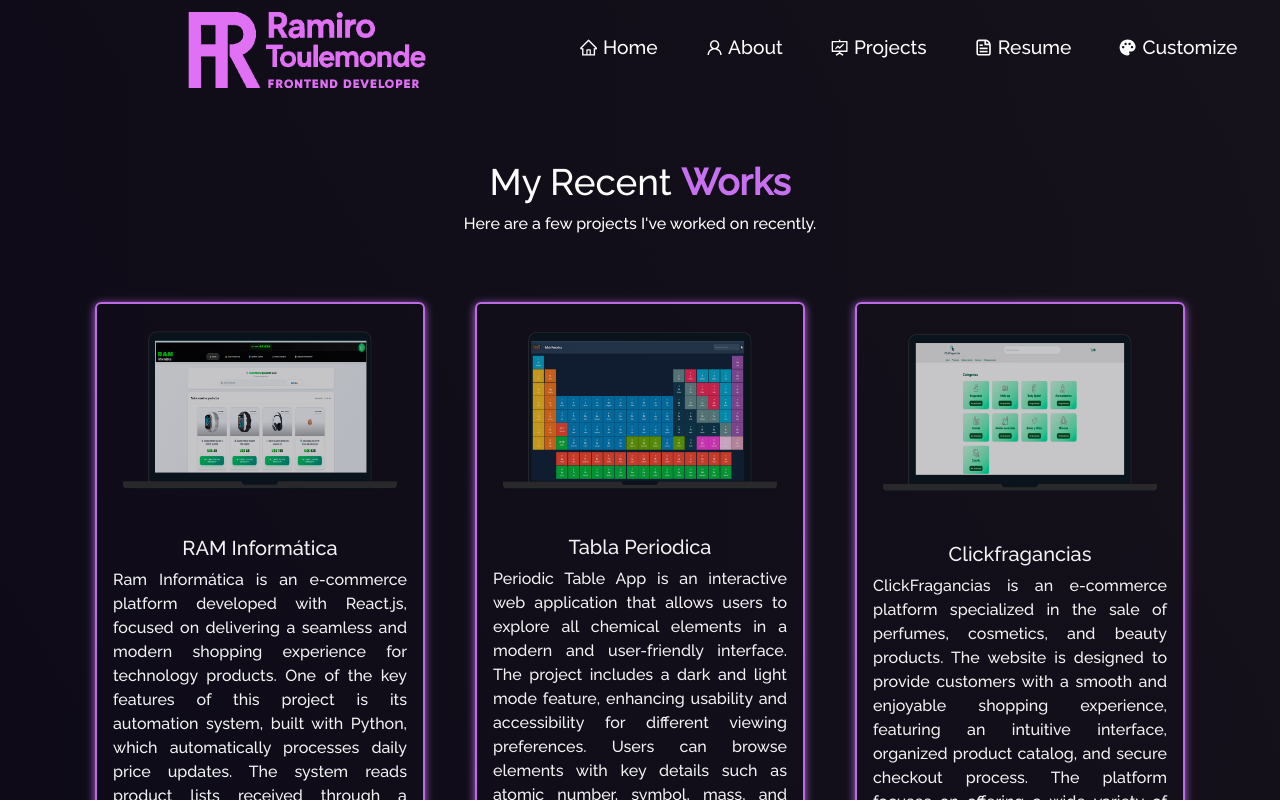
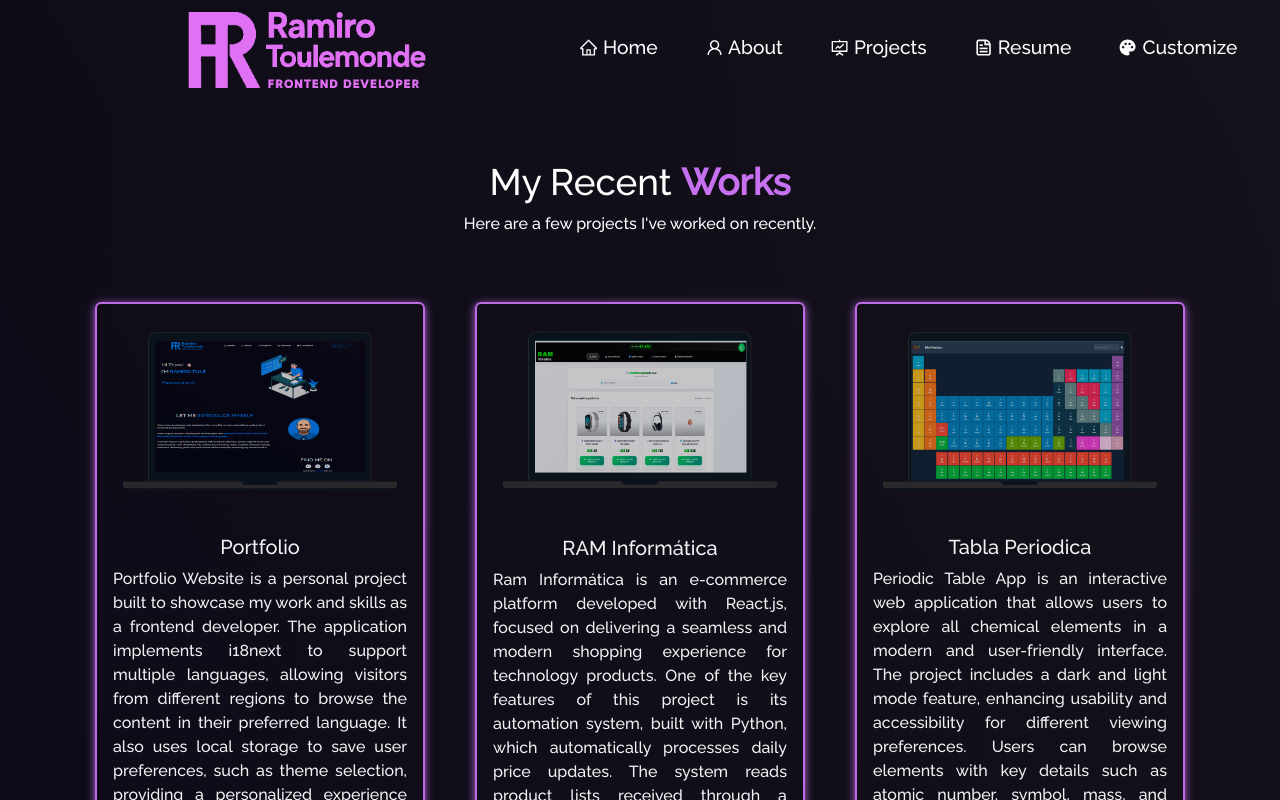
Before and after one commit to ramirotule/portfolio, a React (Vite) app: page /project in a window 1280 px wide. Shown: the top 800 px of the page. Built offline with nearby package versions, Linux system fonts and the light colour scheme.

Commit message:
adding portfolio project

```diff
--- a/public/locales/en/translation.json
+++ b/public/locales/en/translation.json
@@ -100,6 +100,10 @@
     "alkila": {
       "title": "Alkila",
       "description": "Alkila is a web platform designed to make property rentals more accessible for people in my city. The application allows users to search and explore available rentals with customizable filters, such as price range, number of rooms, property type, and more. The goal of Alkila is to simplify the process of finding a home by offering an intuitive interface, smart search options, and real-time listings. With a focus on usability and performance, the platform provides a modern solution for connecting property owners and renters, making the local housing market more transparent and efficient."
+    },
+    "portfolio": {
+      "title": "Portfolio",
+      "description": "Portfolio Website is a personal project built to showcase my work and skills as a frontend developer. The application implements i18next to support multiple languages, allowing visitors from different regions to browse the content in their preferred language. It also uses local storage to save user preferences, such as theme selection, providing a personalized experience every time they visit. With a fully mobile-friendly design, the site adapts seamlessly to any screen size, ensuring accessibility and usability across devices. This project reflects my focus on internationalization, user experience, and responsive design, while serving as a central hub to present my projects and professional profile."
     }
   },
   "resume": {
--- a/public/locales/es/translation.json
+++ b/public/locales/es/translation.json
@@ -96,6 +96,10 @@
     "alkila": {
       "title": "Alkila",
       "description": "Alkila es una plataforma web diseñada para hacer más accesibles los alquileres de propiedades para las personas de mi ciudad. La aplicación permite a los usuarios buscar y explorar alquileres disponibles con filtros personalizables, como rango de precios, número de habitaciones, tipo de propiedad y más. El objetivo de Alkila es simplificar el proceso de encontrar un hogar ofreciendo una interfaz intuitiva, opciones de búsqueda inteligentes y listados en tiempo real. Con un enfoque en la usabilidad y el rendimiento, la plataforma proporciona una solución moderna para conectar propietarios y inquilinos, haciendo el mercado inmobiliario local más transparente y eficiente."
+    },
+    "portfolio": {
+      "title": "Portfolio",
+      "description": "Portfolio Website es un proyecto personal creado para mostrar mi trabajo y mis habilidades como desarrollador frontend. La aplicación implementa i18next para admitir múltiples idiomas, lo que permite a los visitantes de diferentes regiones navegar por el contenido en su idioma preferido. También utiliza el almacenamiento local para guardar las preferencias del usuario, como la selección de temas, lo que proporciona una experiencia personalizada cada vez que visitan la página. Con un diseño totalmente adaptado a los dispositivos móviles, el sitio se adapta perfectamente a cualquier tamaño de pantalla, lo que garantiza la accesibilidad y la facilidad de uso en todos los dispositivos. Este proyecto refleja mi interés por la internacionalización, la experiencia del usuario y el diseño responsivo, al tiempo que sirve como centro neurálgico para presentar mis proyectos y mi perfil profesional."
     }
   },
   "resume": {
--- a/src/components/Projects/Projects.jsx
+++ b/src/components/Projects/Projects.jsx
@@ -8,6 +8,7 @@ import clickFraganciasImg from "../../assets/Projects/ecommerce-clickfragancias.
 import alkilaImg from "../../assets/Projects/alkila.png";
 import carsaleImg from "../../assets/Projects/carsale.png";
 import tablaPeriodicaImg from "../../assets/Projects/tablaperiodica.png";
+import portfolioImg from "../../assets/Projects/portfolio.png";
 
 function Projects() {
   const { t } = useTranslation();
@@ -22,6 +23,20 @@ function Projects() {
           {t('projects.description')}
         </p>
         <Row style={{ justifyContent: "center", paddingBottom: "10px", display: "flex", alignItems: "stretch" }}>
+
+          <Col md={4} className="project-card" style={{ display: "flex" }}>
+            <ProjectCard
+              imgPath={portfolioImg}
+              isBlog={false}
+              title={t('projects.portfolio.title')}
+              description={t('projects.portfolio.description')}
+              ghLink="https://github.com/ramirotule/portfolio"
+              demoLink="https://www.ramirotoulemonde.com.ar"
+              inprogress={false}
+            />
+          </Col>
+
+
           <Col md={4} className="project-card" style={{ display: "flex" }}>
             <ProjectCard
               imgPath={raminformaticaImg}
```
Also changed, not shown: src/assets/Projects/portfolio.png (added).
